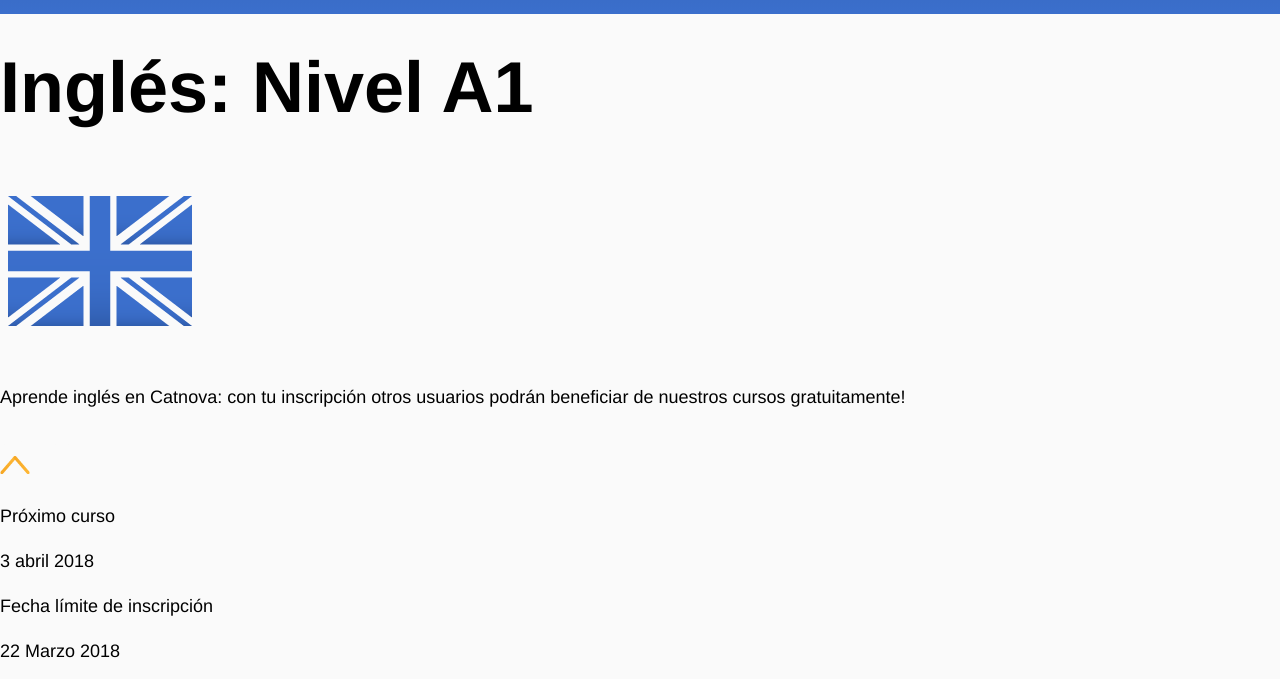
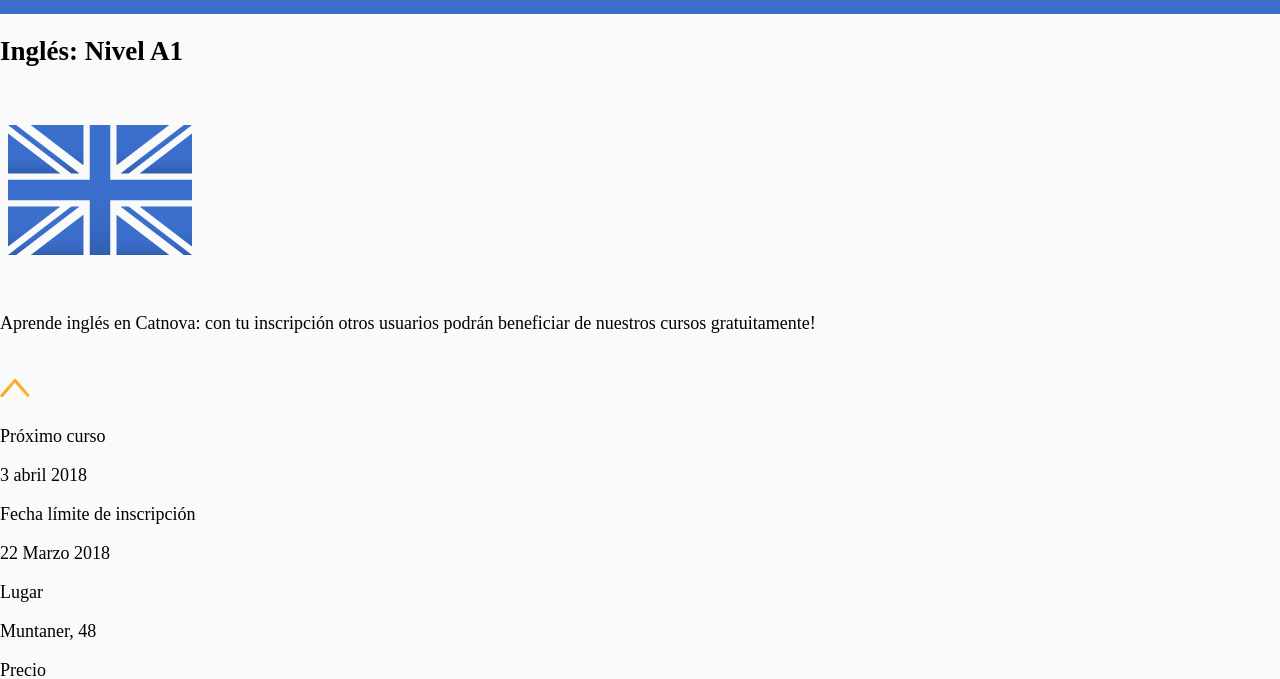
Before and after one commit to susannapezzini/Proyecto_Catnova, a plain HTML site: page html/ingles.html in a window 1280 px wide. Shown: the part 121-800 px from the top of the page. Drawn offline with nearby package versions, Linux system fonts and the light colour scheme; files that its build step writes are made by us from their sources.

Commit message:
add engish.html and menu bem refactored

```diff
--- a/html/ingles.html
+++ b/html/ingles.html
@@ -50,19 +50,19 @@
 </section>
 
 
-<aside>
+<aside class="side">
     <img src="../images/icones/arrow_orange.png" />
 
-    <p>Próximo curso</p>
+    <p class="side_info-title">Próximo curso</p>
     <p>3 abril 2018</p>
 
-    <p>Fecha límite de inscripción</p>
+    <p class="side_info-title">Fecha límite de inscripción</p>
     <p>22 Marzo 2018</p>
 
-    <p>Lugar</p>
+    <p class="side_info-title">Lugar</p>
     <p>Muntaner, 48</p>
 
-    <p>Precio</p>
+    <p class="side_info-title">Precio</p>
     <p>€ 180</p>
 
 </aside>
--- a/src/components/_typography.scss
+++ b/src/components/_typography.scss
@@ -1,65 +1,9 @@
 // Typography Styles
 
-h1,
-h2,
-h6 {
-    font-family: $h-fontfamily;
-    font-weight: $t-semibold;
-    text-decoration: none;
-}
-
-h3,
-h6,
-p,
-li,
-ul {
-    font-family: $p-fontfamily;
-}
-
-// li,
-// ul {
-//     list-style-type: none;
-//     text-decoration: none;
-//     margin: 0;
-//     padding: 0;
-// }
 
 
-h3,
-p,
-li {
-    font-weight: $t-regular;
-}
 
 
-h1 {
-    font-size: $h1-size;
-    line-height: $h1-lineheight;
-    line-height: $p-lineheight;
-}
-
-h2 {
-    font-size: $h2-size;
-    line-height: $h2-lineheight;
-    line-height: $p-lineheight;
-}
-
-h3 {
-
-    font-size: $h3-size;
-    line-height: $h3-lineheight;
-    line-height: $p-lineheight;
-}
-
-h6 {
-    font-size: $h6-size;
-    line-height: $h6-lineheight;
-}
-
-p {
-    font-size: $p-size;
-    line-height: $p-lineheight;
-}
 
 ul,
 a {
```
